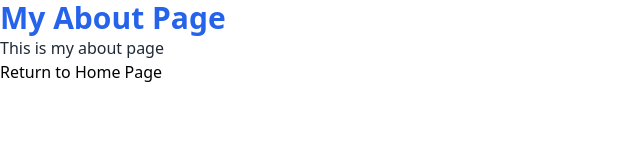
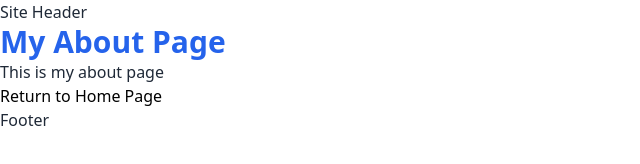
Before and after one commit to bladexr8/elevated-gatsby, a Gatsby site: page /about in a window 1280 px wide. Shown: the whole page, without its empty margins (0-640 px from the left). Built offline with nearby package versions, Linux system fonts and the light colour scheme; Gatsby itself is replaced by a stand-in of ours.

Commit message:
add header, footer and master layout

```diff
--- /dev/null
+++ b/src/components/layout/Footer.js
@@ -0,0 +1,12 @@
+// Site Footer Component
+import React from "react"
+
+const Footer = () => {
+  return (
+    <footer>
+      <p>Footer</p>
+    </footer>
+  )
+}
+
+export default Footer
--- /dev/null
+++ b/src/components/layout/Header.js
@@ -0,0 +1,12 @@
+// Site Header Component
+import React from "react"
+
+const Header = () => {
+  return (
+    <header>
+      <p>Site Header</p>
+    </header>
+  )
+}
+
+export default Header
--- /dev/null
+++ b/src/components/layout/Layout.js
@@ -0,0 +1,18 @@
+// Master Site Layout Component
+import React from "react"
+import Footer from "./Footer"
+import Header from "./Header"
+
+const Layout = ({children}) => {
+  return (
+    <div>
+      <Header />
+      <main>
+        {children}
+      </main>
+      <Footer />
+    </div>
+  )
+}
+
+export default Layout
--- a/src/pages/404.js
+++ b/src/pages/404.js
@@ -1,13 +1,14 @@
 import React from "react"
 import { Link } from "gatsby"
+import Layout from "../components/layout/Layout"
 
 const NotFound = () => {
   return (
-    <div>
+    <Layout>
       <h1>Oh No!</h1>
       <p>The page you were looking for does not exist!</p>
       <Link to="/">Take me home</Link>
-    </div>
+    </Layout>
   )
 }
 
--- a/src/pages/about.js
+++ b/src/pages/about.js
@@ -1,5 +1,6 @@
 import { navigate } from "gatsby"
 import React from "react"
+import Layout from "../components/layout/Layout"
 
 // alternate programmatic navigation
 
@@ -8,13 +9,13 @@ const About = () => {
     navigate('/')
   }
   return (
-    <div>
+    <Layout>
       <h1>My About Page</h1>
       <p>This is my about page</p>
       <button onClick={() => triggerNavigation()}>
         Return to Home Page
       </button>
-    </div>
+    </Layout>
   )
 }
 
--- a/src/pages/index.js
+++ b/src/pages/index.js
@@ -1,13 +1,14 @@
 import React from "react"
 import { Link } from "gatsby"
+import Layout from "../components/layout/Layout"
 
 const Index = () => {
   return (
-    <div>
+    <Layout>
       <h1>My Landing Page</h1>
       <p>This is my landing page</p>
       <Link to="/about">About Me</Link>
-    </div>
+    </Layout>
   )
 }
 
```
